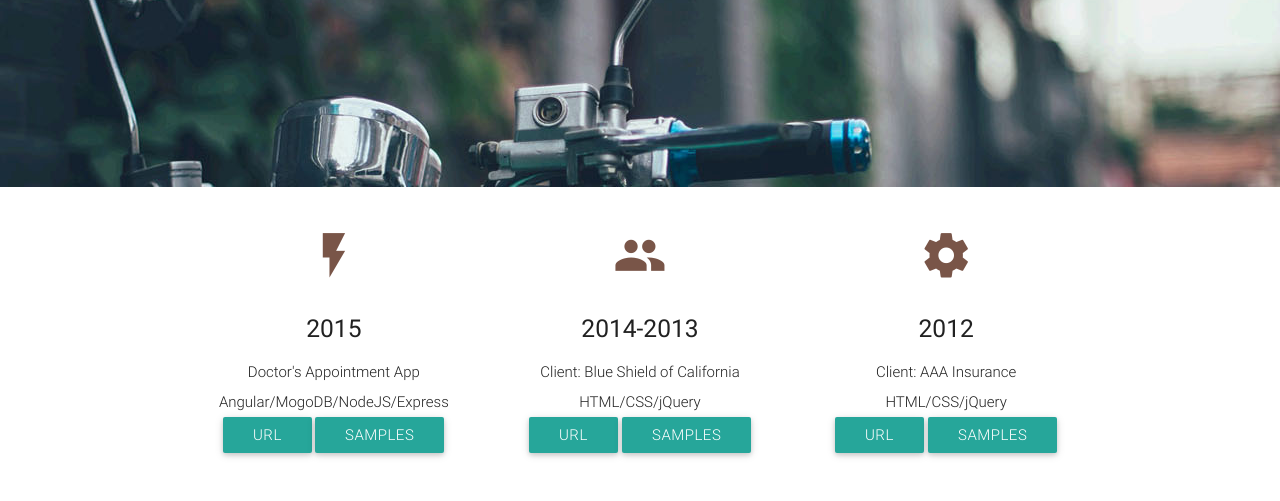
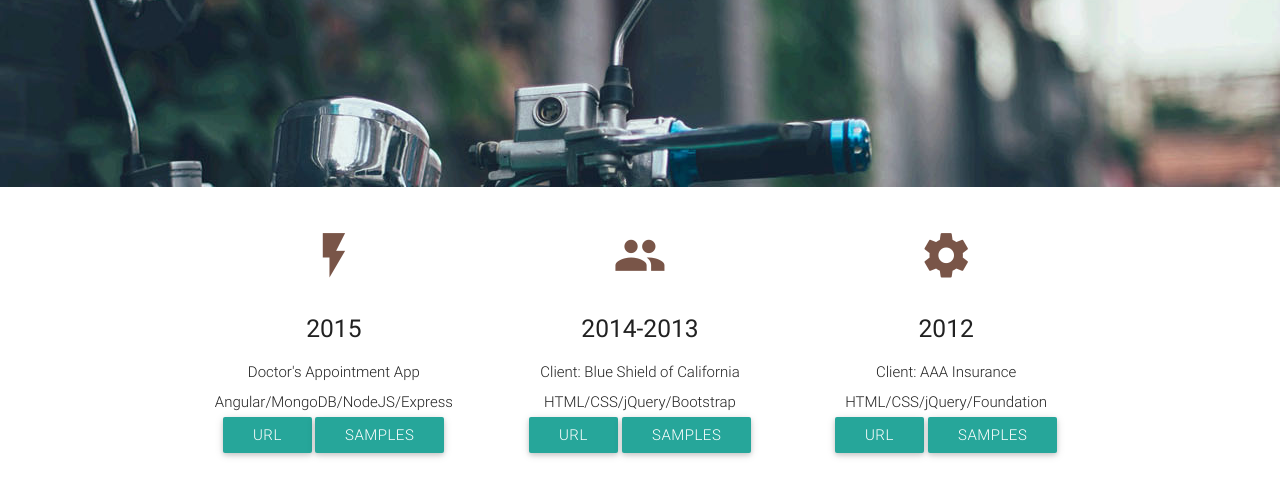
Before and after one commit to chiuthecoder/chiuthecoder.github.io, a plain HTML site: page index.html in a window 1280 px wide. Shown: the part 257-758 px from the top of the page. Drawn offline with nearby package versions, Linux system fonts and the light colour scheme.

Commit message:
revised text

```diff
--- a/index.html
+++ b/index.html
@@ -56,7 +56,7 @@
 
             <p class="light center-align">
               Doctor's Appointment App<br>
-              Angular/MogoDB/NodeJS/Express
+              Angular/MongoDB/NodeJS/Express
               <a class="modal-trigger waves-effect waves-light btn" href="https://github.com/chiuthecoder/angular-part2-mini-store">URL</a>
               <!-- Modal Trigger -->
               <a class="modal-trigger waves-effect waves-light btn" href="#modal1">Samples</a>
@@ -72,7 +72,7 @@
 
             <p class="light  center-align">
               Client: Blue Shield of California
-              HTML/CSS/jQuery<br>
+              HTML/CSS/jQuery/Bootstrap<br>
               <a class="modal-trigger waves-effect waves-light btn" href="https://www.blueshieldca.com">URL</a>
               <a class="modal-trigger waves-effect waves-light btn" href="#modal2">Samples</a>
             </p>
@@ -86,7 +86,7 @@
 
             <p class="light center-align">
               Client: AAA Insurance<br>
-              HTML/CSS/jQuery<br>
+              HTML/CSS/jQuery/Foundation<br>
               <a class="modal-trigger waves-effect waves-light btn" href="http://csaa-insurance.aaa.com/content/aaa-ie/b2c/en/homepage.html/">URL</a>
               <a class="modal-trigger waves-effect waves-light btn" href="#modal3">Samples</a>
             </p>
```
